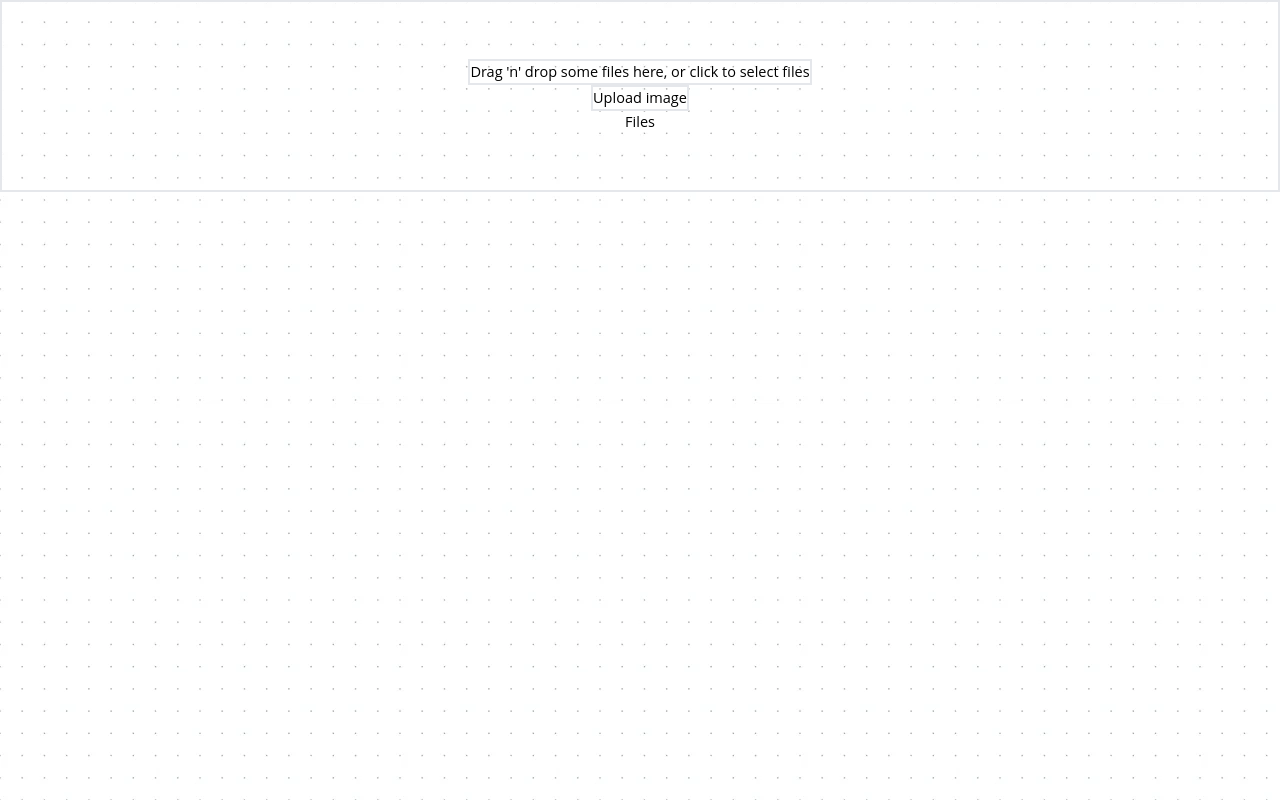
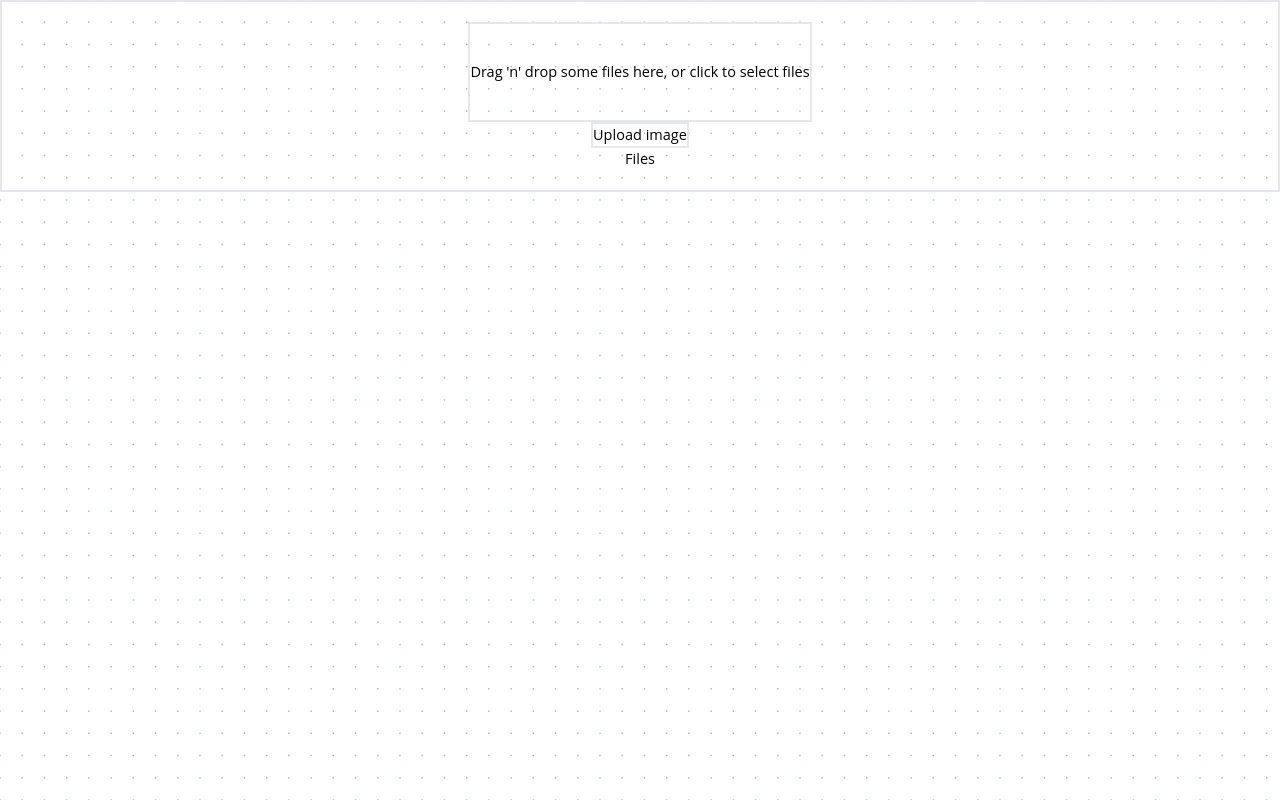
Before and after one commit to rihitoRiku/shiroplaneApp, a React (Create React App) app: page /dashboard in a window 1280 px wide. Built offline with nearby package versions, Linux system fonts and the light colour scheme.

Commit message:
little changes & debug on dropzone

```diff
--- a/src/pages/dashboard/Dashboard.jsx
+++ b/src/pages/dashboard/Dashboard.jsx
@@ -1,39 +1,58 @@
-import React, { useState } from "react";
+import React, { useState, useCallback } from "react";
 import { useDropzone } from "react-dropzone";
 import Axios from "axios";
 
-function Dasboard() {
-  const [imageSelected, setImageSelected] = useState("");
-  const { acceptedFiles, getRootProps, getInputProps } = useDropzone();
+function Dashboard() {
+  const [imageSelected, setImageSelected] = useState([]);
+  const onDrop = useCallback((acceptedFiles) => {
+    const newFiles = acceptedFiles.map((file) => ({
+      file,
+      path: URL.createObjectURL(file),
+    }));
+    setImageSelected((prevSelected) => [...prevSelected, ...newFiles]);
+  }, []);
+
+  const { getRootProps, getInputProps, isDragActive } = useDropzone({ onDrop });
 
   const UploadImage = () => {
-    console.log(acceptedFiles[0]);
     const formData = new FormData();
-    formData.append("file", acceptedFiles[0]);
+
+    imageSelected.forEach((item) => {
+      formData.append("file", item.file);
+    });
+
     formData.append("upload_preset", "er4tbb4l");
 
-    Axios.post(
-      "https://api.cloudinary.com/v1_1/dqmorrdhr/upload",
-      formData
-    ).then((Response) => {
+    Axios.post("https://api.cloudinary.com/v1_1/dqmorrdhr/upload", formData).then((Response) => {
       console.log(Response);
     });
   };
 
-  const files = acceptedFiles.map((file) => (
-    <li key={file.path}>
-      {file.path} - {file.size} bytes
+  const removeFile = (index) => {
+    setImageSelected((prevSelected) => {
+      const updatedSelected = [...prevSelected];
+      updatedSelected.splice(index, 1);
+      return updatedSelected;
+    });
+  };
+
+  const files = imageSelected.map((item, index) => (
+    <li key={item.file.path}>
+      {item.file.name} - {item.file.size} bytes
+      <button onClick={() => removeFile(index)}>Cancel</button>
     </li>
   ));
 
   return (
     <>
       <div className="flex flex-col items-center justify-center w-full h-48 border-2">
-        <div className=" border-2">
-          <div {...getRootProps({ className: "dropzone" })}>
-            <input {...getInputProps()} />
-            <p>Drag 'n' drop some files here, or click to select files</p>
-          </div>
+        <div
+          {...getRootProps()}
+          className={`border-2 ${isDragActive ? "bg-gray-200" : ""}`}
+          style={{ minHeight: "100px", display: "flex", alignItems: "center", justifyContent: "center" }}
+        >
+          <input {...getInputProps()} />
+          <p>Drag 'n' drop some files here, or click to select files</p>
         </div>
         <div className=" border-2">
           <button onClick={UploadImage}>Upload image</button>
@@ -47,4 +66,4 @@ function Dasboard() {
   );
 }
 
-export default Dasboard;
+export default Dashboard;
```
